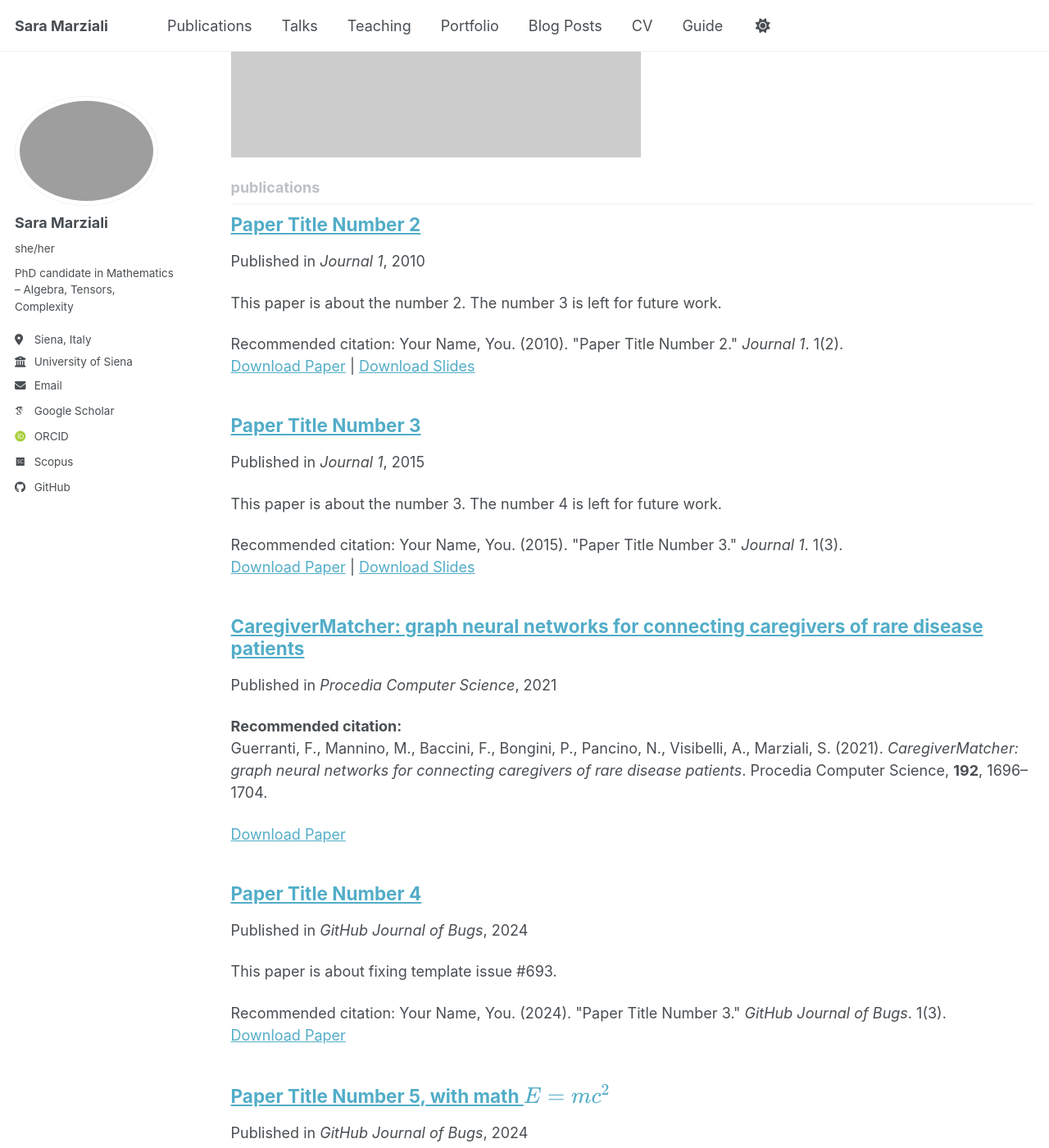
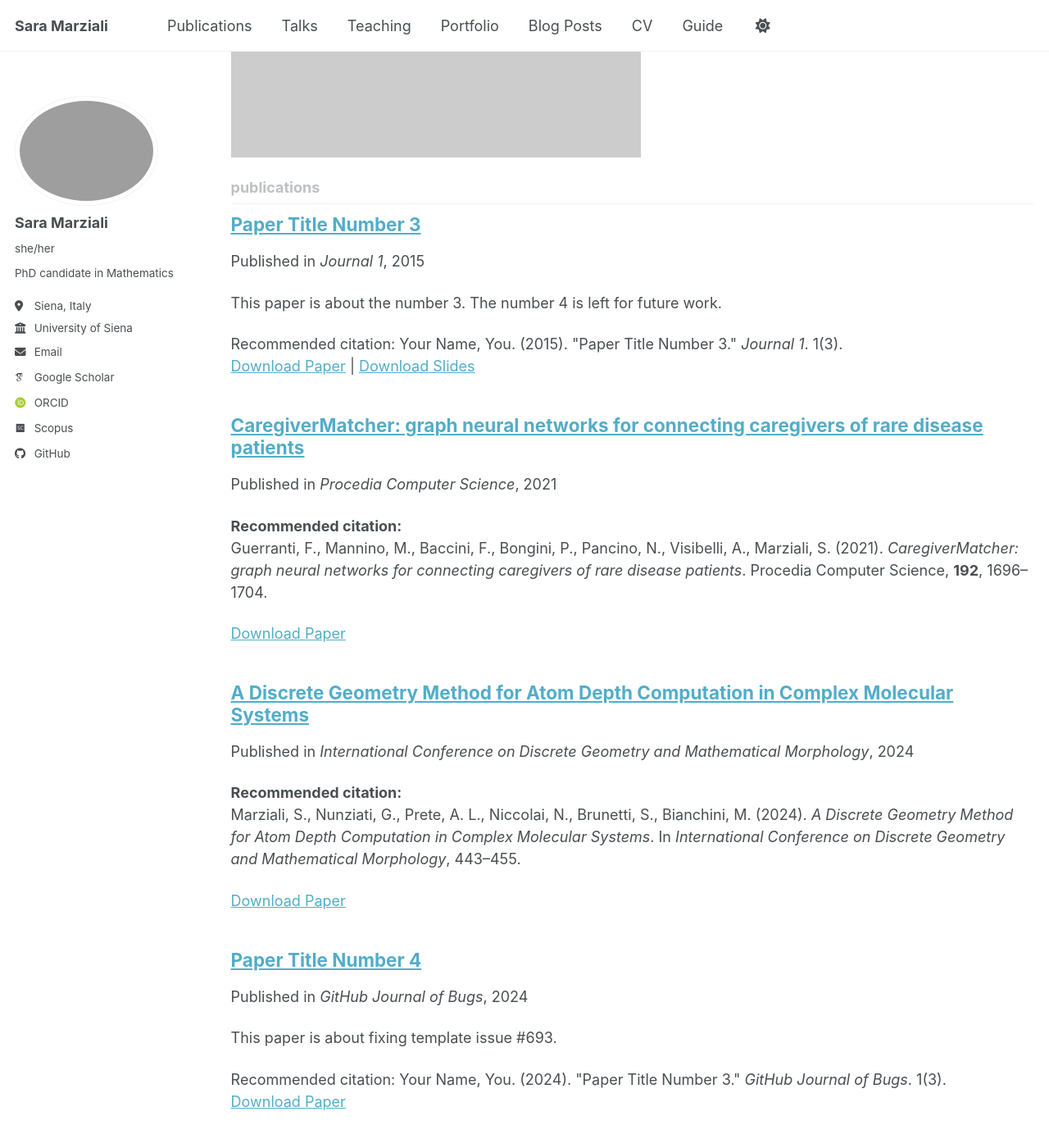
Before and after one commit to MarzialiS/MarzialiS.github.io, a Jekyll site: the page built from _pages/collection-archive.html, in a window 1280 px wide and 1400 px high, scrolled down 893 px. Shown: the whole window at 82% size. Built offline with Jekyll 4.4.1, drawn with Linux system fonts in a browser that asks for light colours; some web fonts are replaced; a script bundle is joined from its source files by our own code; library files that are not in the unit come from our copies.

Commit message:
Add conference paper: Atom depth computation (2024)

```diff
--- a/_config.yml
+++ b/_config.yml
@@ -26,7 +26,7 @@ author:
   avatar           : "Profilo.JPG" # Path to your profile image placed in /images/ folder
   name             : "Sara Marziali" # Your name
   pronouns         : "she/her"
-  bio              : "PhD candidate in Mathematics – Algebra, Tensors, Complexity"
+  bio              : "PhD candidate in Mathematics"
   location         : "Siena, Italy"
   employer         : "University of Siena"
   uri              : # URL
--- a/_publications/2010-10-01-paper-title-number-2.md
+++ /dev/null
@@ -1,14 +0,0 @@
----
-title: "Paper Title Number 2"
-collection: publications
-category: manuscripts
-permalink: /publication/2010-10-01-paper-title-number-2
-excerpt: 'This paper is about the number 2. The number 3 is left for future work.'
-date: 2010-10-01
-venue: 'Journal 1'
-slidesurl: 'https://academicpages.github.io/files/slides2.pdf'
-paperurl: 'https://academicpages.github.io/files/paper2.pdf'
-citation: 'Your Name, You. (2010). &quot;Paper Title Number 2.&quot; <i>Journal 1</i>. 1(2).'
----
-
-The contents above will be part of a list of publications, if the user clicks the link for the publication than the contents of section will be rendered as a full page, allowing you to provide more information about the paper for the reader. When publications are displayed as a single page, the contents of the above "citation" field will automatically be included below this section in a smaller font.
--- /dev/null
+++ b/_publications/2024-10-01-atom-depth-discrete-geometry.md
@@ -0,0 +1,17 @@
+---
+title: "A Discrete Geometry Method for Atom Depth Computation in Complex Molecular Systems"
+collection: publications
+category: conferences
+permalink: /publication/atom-depth-discrete-geometry
+date: 2024-01-01
+venue: "International Conference on Discrete Geometry and Mathematical Morphology"
+paperurl: "https://doi.org/10.1007/978-3-031-57793-2_34"
+authors: "S. Marziali, G. Nunziati, A. L. Prete, N. Niccolai, S. Brunetti, M. Bianchini"
+---
+
+
+**Recommended citation:**
+Marziali, S., Nunziati, G., Prete, A. L., Niccolai, N., Brunetti, S., Bianchini, M.
+(2024). *A Discrete Geometry Method for Atom Depth Computation in Complex Molecular
+Systems*. In *International Conference on Discrete Geometry and Mathematical
+Morphology*, 443–455.
```
Also changed, not shown: _publications/2021-01-01-caregivermatcher-gnn.md (renamed from _publications/caregivermatcher-gnn.md).
